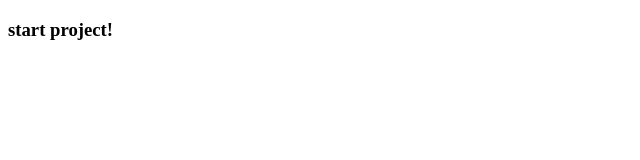
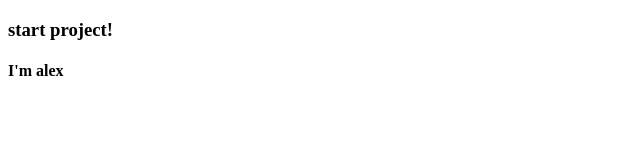
Before and after one commit to alexandr-sm-d/git_exp, a plain HTML site: page index.html in a window 1280 px wide. Shown: the full height of the page, 0-640 px from the left. Drawn offline with Linux system fonts and the light colour scheme.

Commit message:
alex added

```diff
--- a/index.html
+++ b/index.html
@@ -7,5 +7,6 @@
 </head>
 <body>
     <h3>start project!</h3>
+    <h4>I'm alex</h4>
 </body>
 </html>
```
